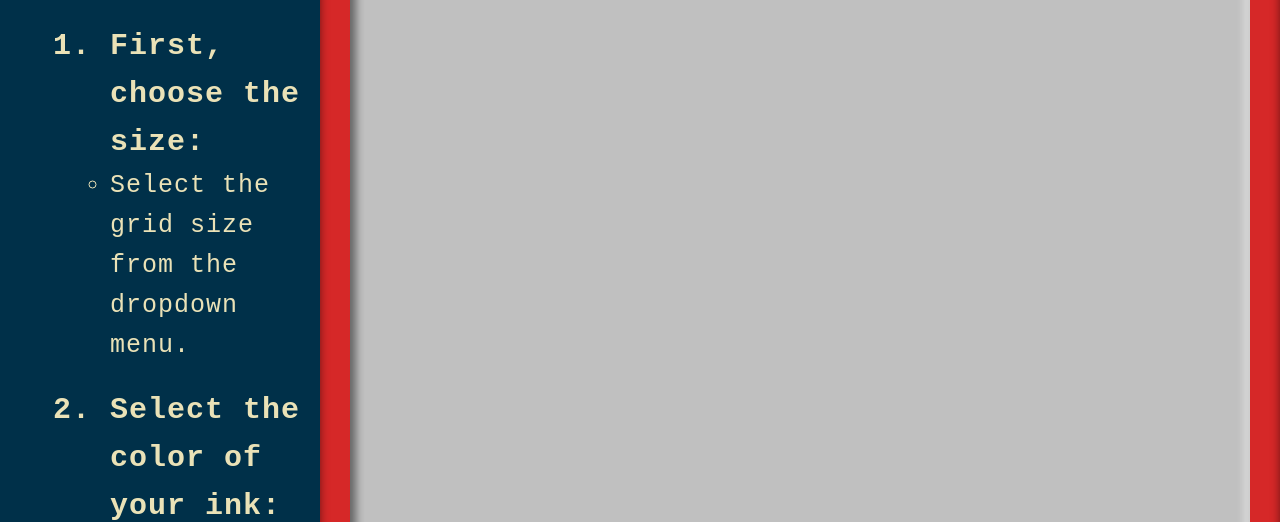
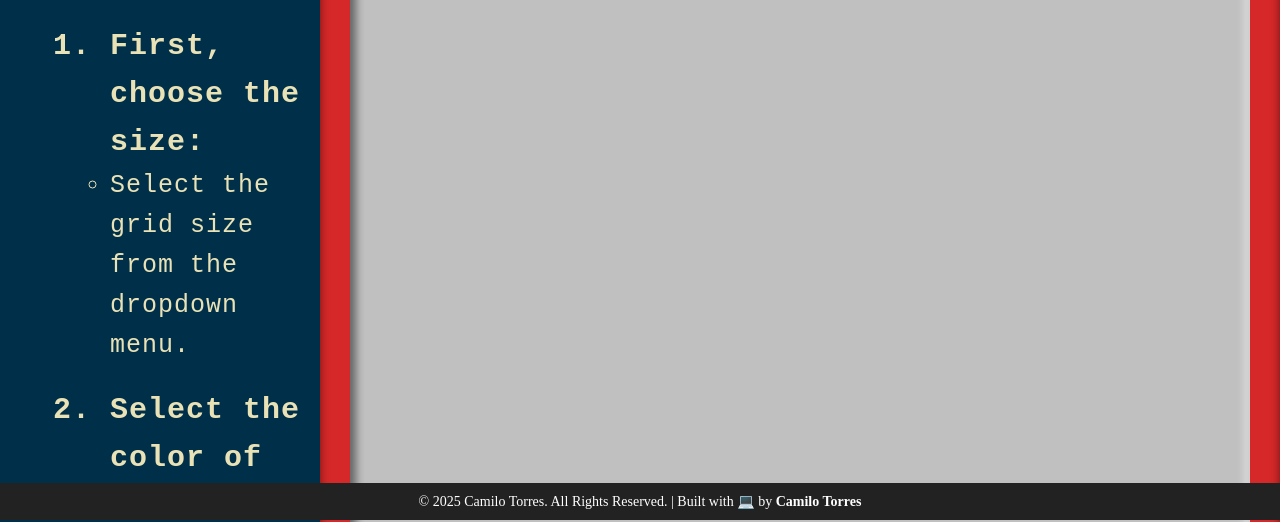
Before and after one commit to Torrescam/Etch-a-Sketch, a plain HTML site: page index.html in a window 1280 px wide. Shown: the part 280-802 px from the top of the page. Drawn offline with Linux system fonts and the light colour scheme.

Commit message:
feat: add footer in the HTML and style it

```diff
--- a/index.html
+++ b/index.html
@@ -50,6 +50,11 @@
       </select>
       </div>
     </div>
+
+    <footer class="footer">
+      <p>&copy; 2025 Camilo Torres. All Rights Reserved. | Built with 💻 by <strong>Camilo Torres</strong></p>
+    </footer>
+
     <script src="./script.js"></script>
   </body>
 </html>
--- a/styles.css
+++ b/styles.css
@@ -165,3 +165,14 @@ body {
   width: 27px;
   height: 27px;
 }
+
+.footer {
+  text-align: center;
+  padding: 10px;
+  background-color: #222;
+  color: #fff;
+  font-size: 14px;
+  position: fixed;
+  width: 100%;
+  bottom: 0;
+}
```
